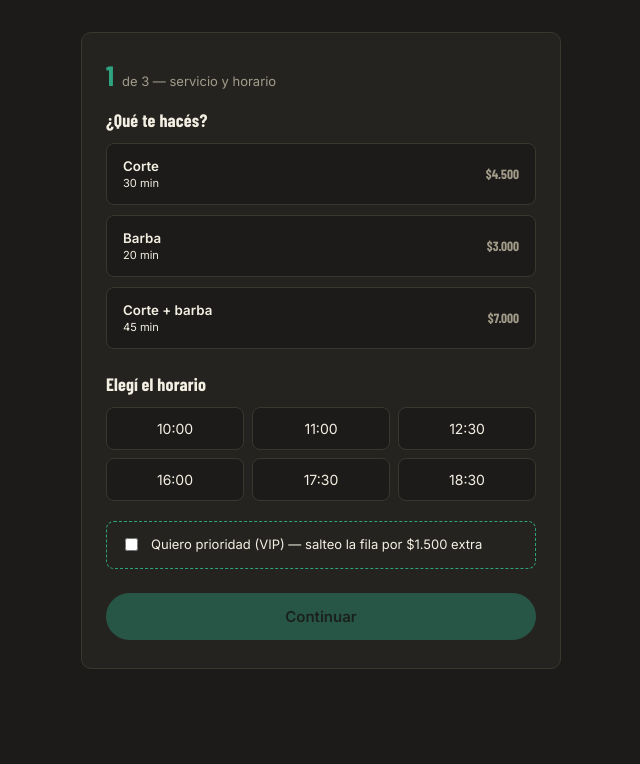
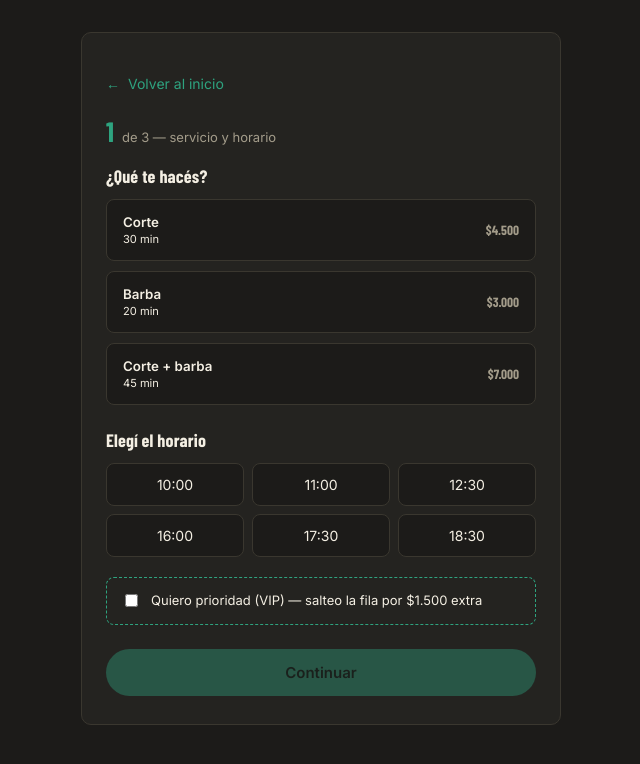
Before and after one commit to nicori25/Turnia, a Vue app: page /reservar in a window 1280 px wide. Shown: the top 764 px of the page, without its empty margins (319-959 px from the left). Built offline with nearby package versions, Linux system fonts and the light colour scheme; no server answers.

Commit message:
feat: agregar regreso al inicio desde reserva

```diff
--- a/src/views/client/SelectService.vue
+++ b/src/views/client/SelectService.vue
@@ -16,6 +16,10 @@ function goNext() {
 <template>
   <div class="screen screen--client">
     <div class="card">
+      <router-link class="back-link" :to="{ name: 'home' }">
+        <span aria-hidden="true">←</span> Volver al inicio
+      </router-link>
+
       <div class="step-indicator">
         <span class="step-indicator__num">1</span>
         <span class="step-indicator__label">de 3 — servicio y horario</span>
@@ -70,6 +74,21 @@ function goNext() {
 </template>
 
 <style scoped>
+.back-link {
+  display: inline-flex;
+  align-items: center;
+  gap: 8px;
+  min-height: 44px;
+  margin-bottom: 12px;
+  color: var(--color-teal);
+  font-size: 14px;
+  text-decoration: none;
+}
+
+.back-link:hover {
+  text-decoration: underline;
+}
+
 .section-title {
   font-size: 18px;
   margin: 20px 0 12px;
```
